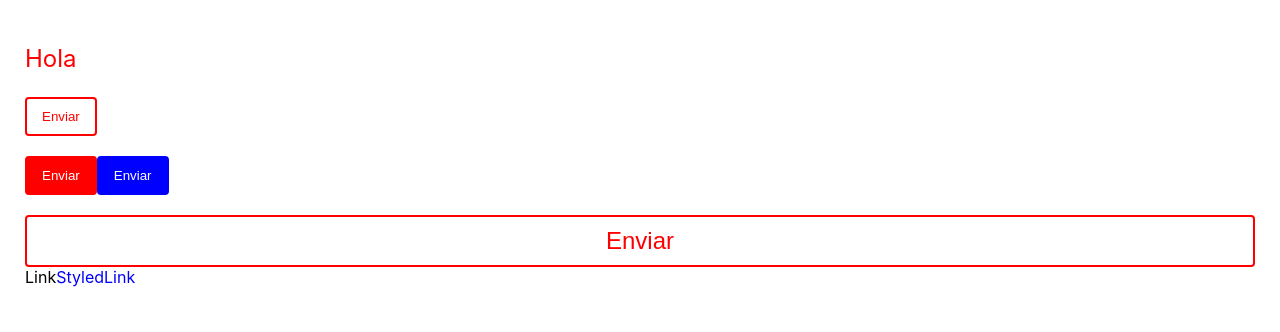
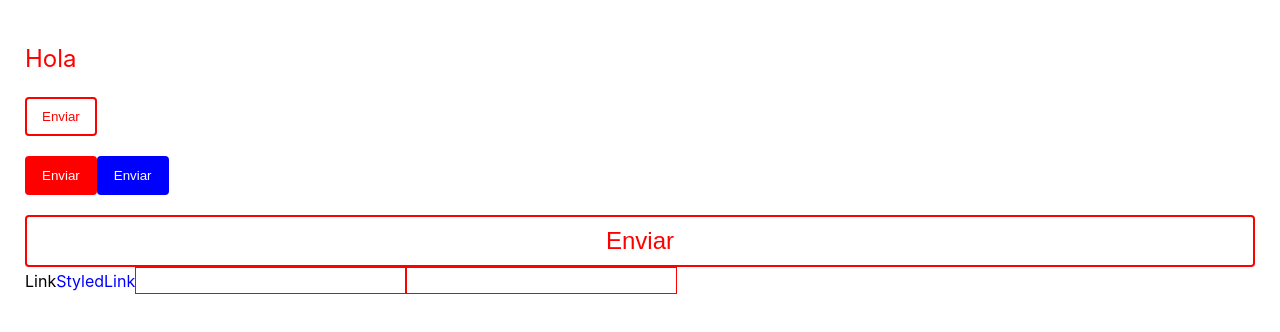
Before and after one commit to Rubenmt93/React-Styled-Components, a React (Create React App) app: page / in a window 1280 px wide. Shown: the top 332 px of the page. Built offline with nearby package versions, Linux system fonts and the light colour scheme.

Commit message:
Agregando propiedades

```diff
--- a/src/App.js
+++ b/src/App.js
@@ -42,6 +42,19 @@
   color: blue
 
 `
+
+const Input = styled.input.attrs(props => ({
+  type:'text',
+  color: props.color || 'red'
+}))`
+  font-size:20px;
+  border: 1px solid red;
+  color: ${props => props.color}
+`
+const Password = styled(Input).attrs(props => ({
+  type:'password',
+}))``
+
 function App() {
   return (
     <Content>
@@ -56,6 +69,9 @@
       <BlockButton> Enviar</BlockButton>
       <Link>Link</Link>
       <StyledLink>StyledLink</StyledLink>
+      <Input color='green'/>
+      <Password/>
+
     </Content>
   );
 }
```
